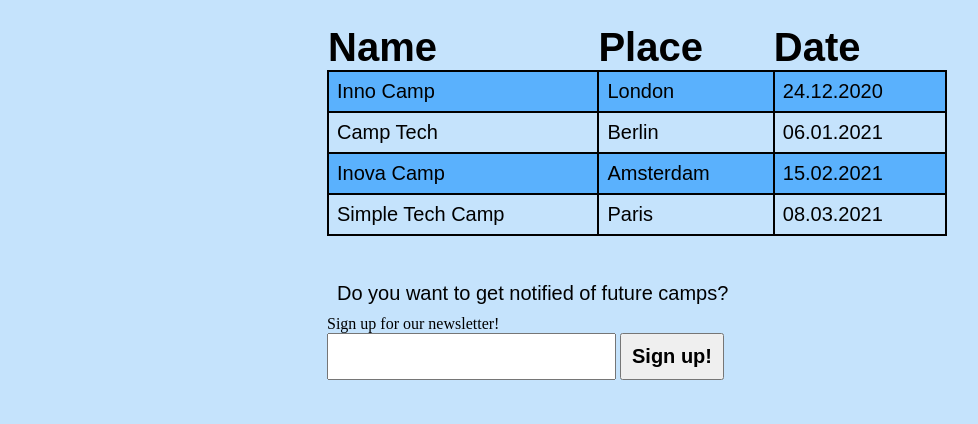
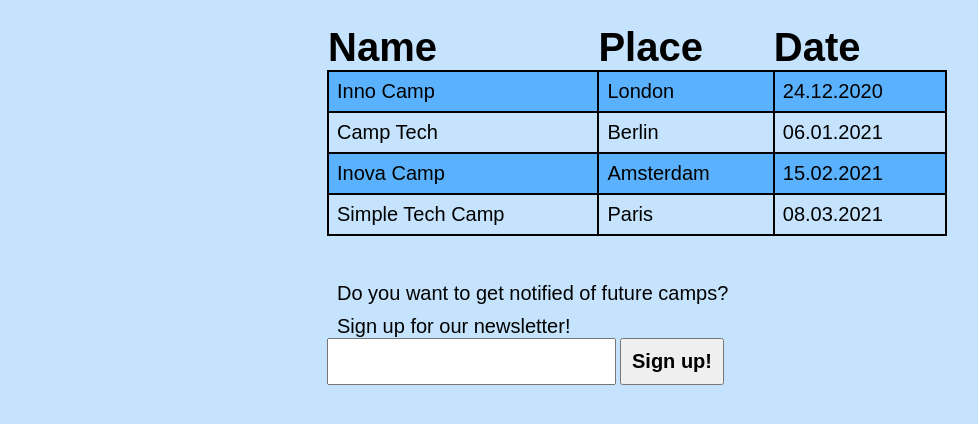
Before and after one commit to dafe1200/make-it-responsive, a plain HTML site: page schedule.html in a window 1280 px wide. Shown: the part 306-730 px from the top of the page, without its empty margins (3-981 px from the left). Drawn offline with Linux system fonts and the light colour scheme.

Commit message:
Update schedule.html

```diff
--- a/schedule.html
+++ b/schedule.html
@@ -49,7 +49,7 @@
             </tr>
         </table></br></br>
         <p class="small-text">Do you want to get notified of future camps?</br></p>
-        <label for="newsletter"> Sign up for our newsletter!</label></br>
+        <label for="newsletter" class="small-text"> Sign up for our newsletter!</label></br>
         <input class="small-text" name="newsletter" id="newsletter" type="text">
         <button class="small-text" class="submitBtn" ><strong>Sign up!</strong></button>
     </div>
```
